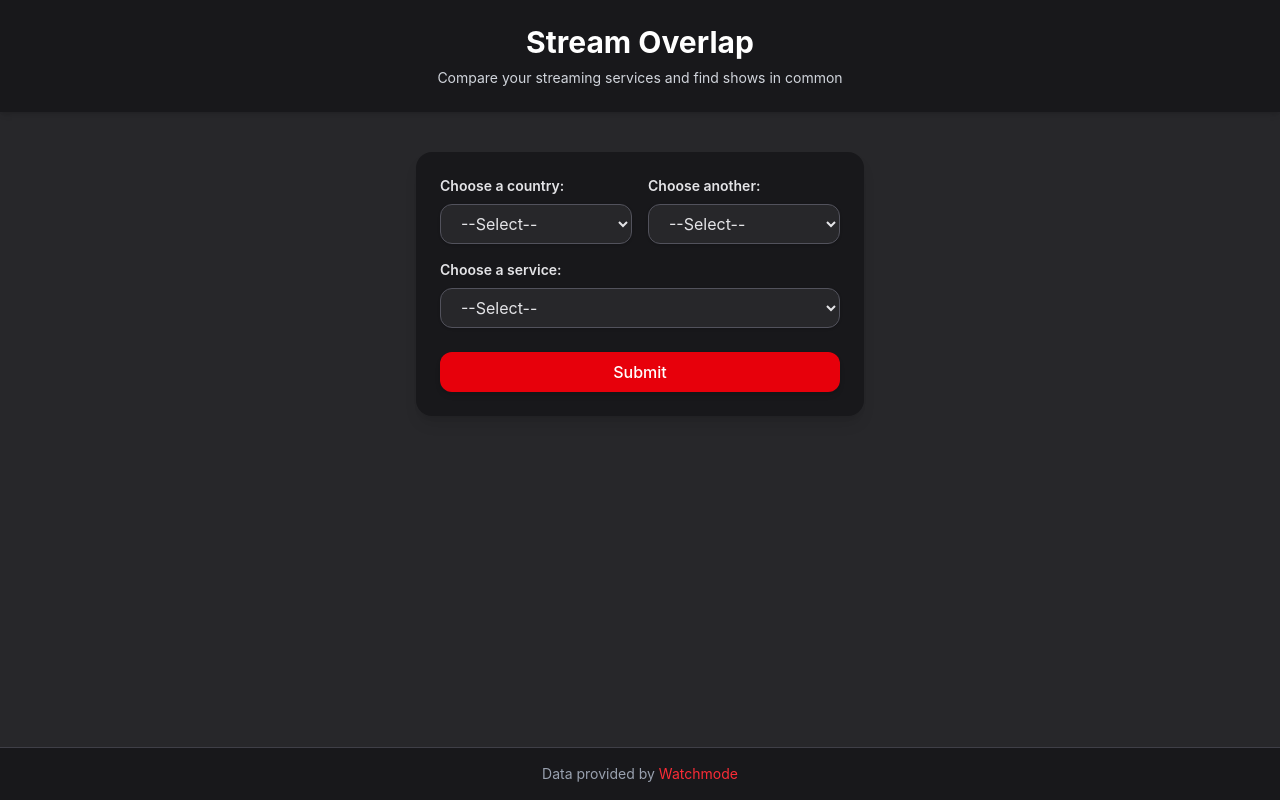
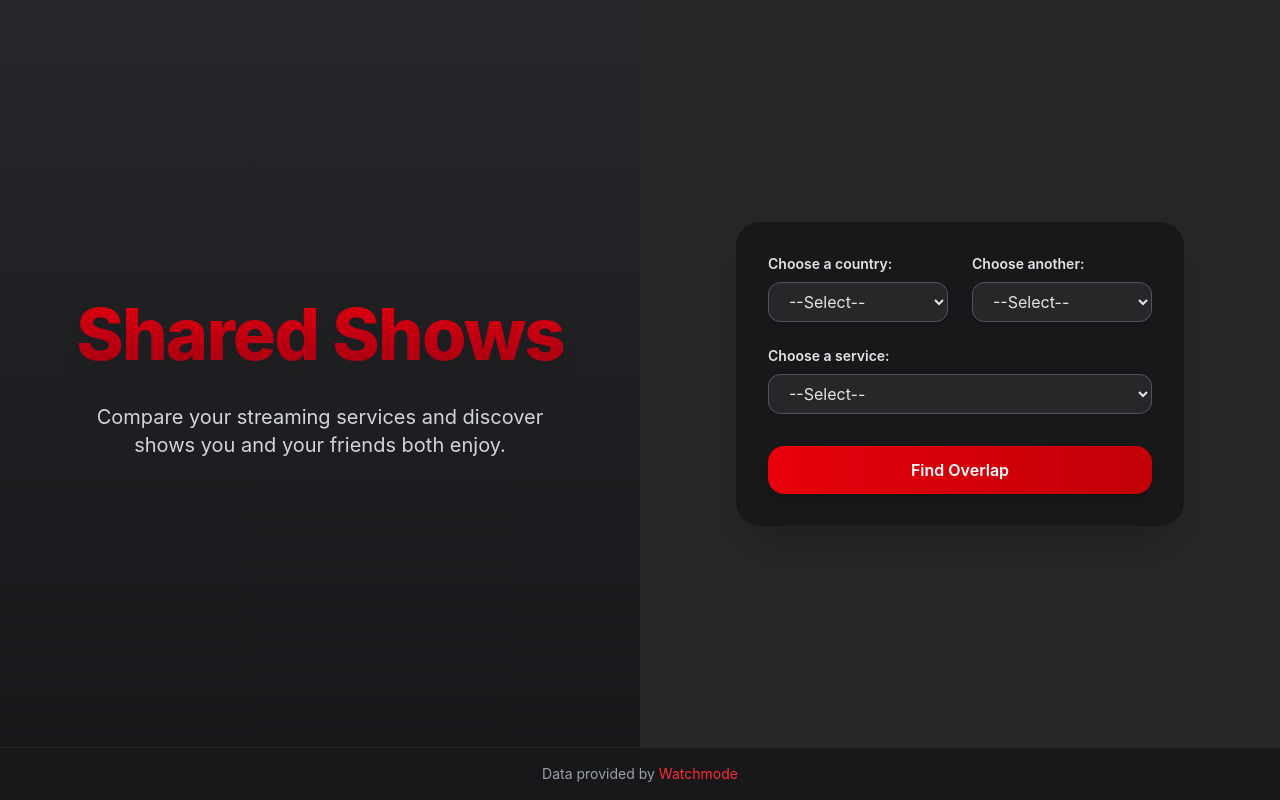
Before and after one commit to FranBowden/SharedShows, a React (Vite) app in the folder frontend/: page / in a window 1280 px wide. Built offline with nearby package versions, Linux system fonts and the light colour scheme.

Commit message:
updated styling for frontend

```diff
--- a/frontend/src/components/Footer.tsx
+++ b/frontend/src/components/Footer.tsx
@@ -2,7 +2,7 @@ import React from "react";
 
 export default function Footer() {
   return (
-    <footer className="bg-zinc-900 text-gray-400 text-center py-4 mt-10 text-sm border-t border-zinc-700">
+    <footer className="bg-zinc-900 text-gray-400 text-center py-4 text-sm border-t border-zinc-800">
       <p>
         Data provided by{" "}
         <a
--- /dev/null
+++ b/frontend/src/components/FormCard.tsx
@@ -0,0 +1,25 @@
+import React from "react";
+import DropdownList from "./DropDownCountryList";
+import DropDownServiceList from "./DropDownServicelist";
+
+export default function FormCard() {
+  return (
+    <form className="bg-zinc-900 shadow-2xl rounded-3xl p-8 w-full max-w-md transform hover:scale-105 transition-transform duration-300">
+      <div className="grid grid-cols-2 gap-6">
+        <DropdownList label="Choose a country:" id="country1" />
+        <DropdownList label="Choose another:" id="country2" />
+      </div>
+
+      <div className="mt-6">
+        <DropDownServiceList label="Choose a service:" id="service" />
+      </div>
+
+      <button
+        type="submit"
+        className="mt-8 w-full rounded-2xl bg-gradient-to-r from-red-600 to-red-700 px-6 py-3 text-white font-semibold shadow-lg hover:from-red-700 hover:to-red-800 focus:outline-none focus:ring-2 focus:ring-red-400 focus:ring-offset-2 transition"
+      >
+        Find Overlap
+      </button>
+    </form>
+  );
+}
--- a/frontend/src/components/Header.tsx
+++ b/frontend/src/components/Header.tsx
@@ -2,11 +2,15 @@ import React from "react";
 
 export default function Header() {
   return (
-    <header className="bg-zinc-900 text-white shadow-md py-6 px-6 text-center">
-      <h1 className="text-3xl font-bold">Stream Overlap</h1>
-      <p className="text-gray-300 mt-2 text-sm">
-        Compare your streaming services and find shows in common
+    <div className="flex flex-col justify-center items-center text-center p-10 w-full h-full">
+      <h1 className="text-5xl md:text-7xl font-extrabold mb-4 leading-tight tracking-tight bg-clip-text text-transparent bg-gradient-to-t from-red-800 to-red-600 drop-shadow-xl">
+        Shared Shows
+      </h1>
+
+      <p className="text-gray-300 text-lg md:text-xl max-w-lg mt-2">
+        Compare your streaming services and discover shows you and your friends
+        both enjoy.
       </p>
-    </header>
+    </div>
   );
 }
--- a/frontend/src/components/app.tsx
+++ b/frontend/src/components/app.tsx
@@ -1,33 +1,22 @@
 import React from "react";
-import DropdownList from "./DropDownCountryList";
-import DropDownServiceList from "./DropDownServicelist";
 import Header from "./Header";
+import FormCard from "./FormCard";
 import Footer from "./Footer";
 
 export default function App() {
   return (
     <div className="flex flex-col min-h-screen bg-zinc-800">
-      <Header />
+      <div className="flex flex-1 flex-col md:flex-row">
+        {/* Left side Header*/}
+        <div className="md:w-1/2 bg-gradient-to-t from-zinc-900 to-zinc-800 flex items-center justify-center">
+          <Header />
+        </div>
 
-      <main className="flex-grow flex justify-center items-start py-10">
-        <form className="bg-zinc-900 shadow-lg rounded-2xl p-6 max-w-md w-full">
-          <div className="grid grid-cols-2 gap-4">
-            <DropdownList label="Choose a country:" id="country1" />
-            <DropdownList label="Choose another:" id="country2" />
-          </div>
-
-          <div className="mt-4">
-            <DropDownServiceList label="Choose a service:" id="service" />
-          </div>
-
-          <button
-            type="submit"
-            className="mt-6 w-full rounded-xl bg-red-600 px-4 py-2 text-white font-medium shadow-md hover:bg-red-700 focus:outline-none focus:ring-2 focus:ring-red-400 focus:ring-offset-1 transition"
-          >
-            Submit
-          </button>
-        </form>
-      </main>
+        {/* Right side Form */}
+        <div className="md:w-1/2 flex justify-center items-center p-10">
+          <FormCard />
+        </div>
+      </div>
 
       <Footer />
     </div>
```
